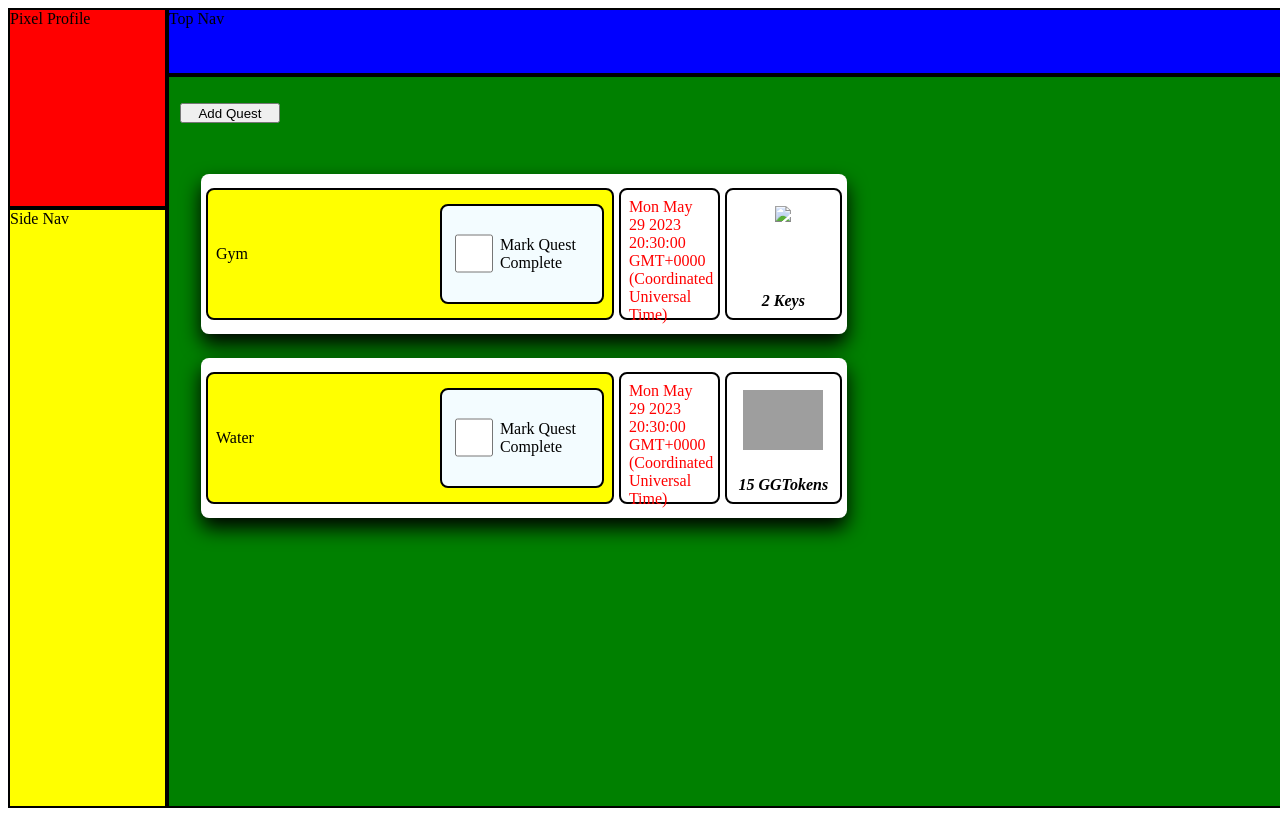
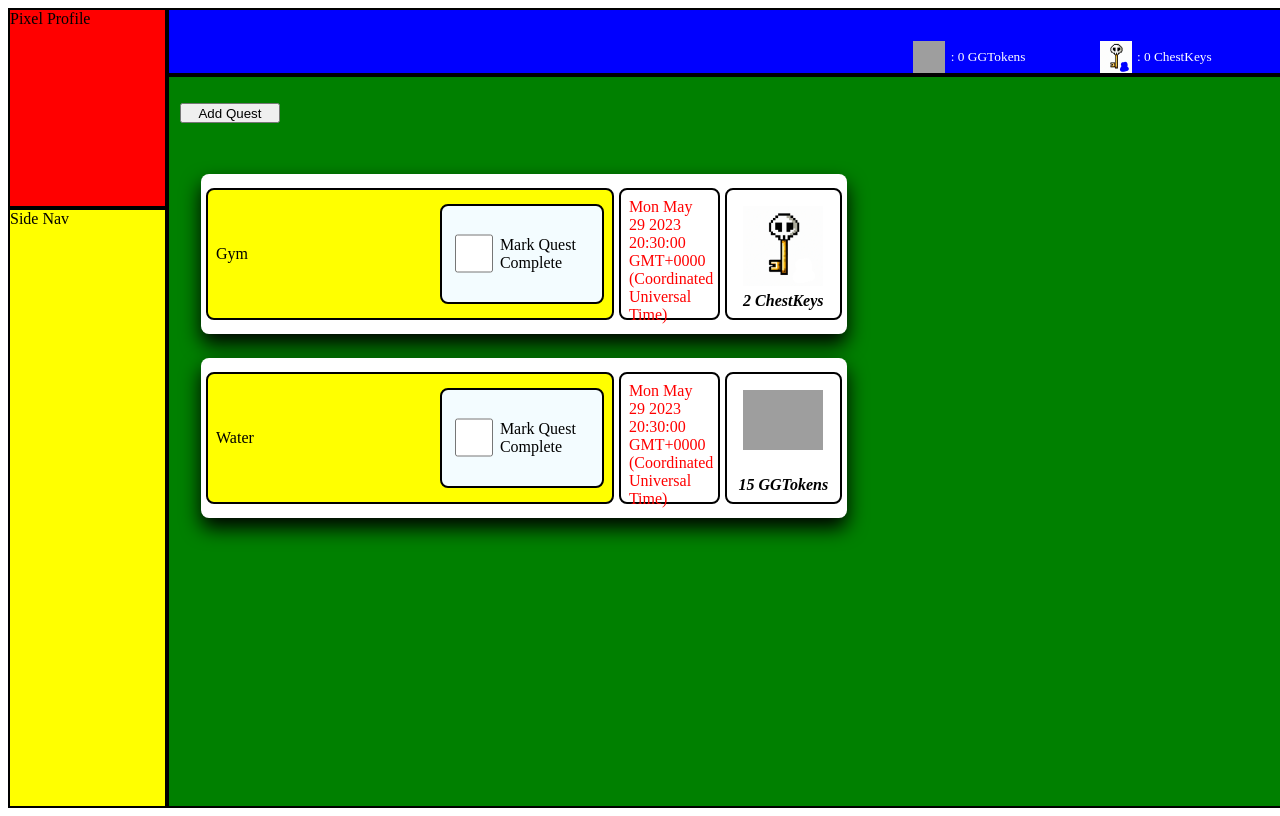
Before and after one commit to NomadiCxac/gachaGrind, a website built with webpack: page index.html in a window 1280 px wide. Built offline with nearby package versions, Linux system fonts and the light colour scheme; grey boxes are pictures that could not be loaded; files whose address does not match are found by name.

Commit message:
Added function to display player current currency to UI

```diff
--- a/index.html
+++ b/index.html
@@ -52,7 +52,16 @@
                 </div>
 
                 <div class="topNav">
-                    Top Nav
+                    <div class="playerCurrencyContainer">
+                        <div class="playerCurrency" id="GGTokensContainer">
+                            <img class="topNavCurrencyImage" src ="images/GGToken.png">
+                        </div>
+                        <div class="playerCurrency" id="ChestKeysContainer">
+                            <img class="topNavCurrencyImage" src="images/ChestKey.png">
+                        </div>
+                    </div>
+
+
                 </div>
 
                 <div class="sideNav">
--- a/src/currencyFunctions.js
+++ b/src/currencyFunctions.js
@@ -1,12 +1,10 @@
 import GGTokenImage from "./images/GGToken.png"
-import KeyImage from "./images/Key.png"
+import ChestKeyImage from "./images/ChestKey.png"
 
-
-const validCurrencies = ["GGTokens", "Keys"]
-
+const validCurrencies = ["GGTokens", "ChestKeys"]
 const currencyImages = {
     GGTokens: GGTokenImage,
-    Keys: KeyImage
+    ChestKeys: ChestKeyImage
 };
 
 export const rewardUtilities = {
@@ -17,7 +15,6 @@ export const rewardUtilities = {
         const rewardType = quest.reward.type;
 
         if (validCurrencies.includes(rewardType)) {
-            console.log(GGTokenImage )
             return currencyImages[rewardType];
         }
 
@@ -25,6 +22,17 @@ export const rewardUtilities = {
     return null;
   }
 };
+
+export function displayPlayerCurrentCurrency (currencyContainer) {
+    for (let index in currencyContainer) {
+        let currencyInterface = document.querySelector(`#${currencyContainer[index].type}Container`);
+        let currencyAmount = document.createElement("div");
+        currencyAmount.textContent = (`: ${currencyContainer[index].amount} ${currencyContainer[index].type}`);
+        currencyAmount.classList.add("currencyAmountUserInterface");
+        currencyAmount.setAttribute("id", `${currencyContainer[index].type}UserInterface`);
+        currencyInterface.appendChild(currencyAmount);
+    }
+}
 
 
 export function currencyAggregator (currencyContainer, currentQuest) {
--- a/src/index.js
+++ b/src/index.js
@@ -5,13 +5,12 @@ import { displayFormModal, closeFormModal } from "./modalfunctions.js";
 import dueDate from "./dueDate.js";
 import getObjective from "./getObjective.js";
 import currencyAggregator from "./currencyAggregator.js";
-import GGTokens from "../src/images/GGToken.png"
-import Keys from "../src/images/ChestKey.png"
+import { displayPlayerCurrentCurrency } from './currencyFunctions';
 
 
 // Globally Scoped Variables
 let currentQuestList = [];
-let currencyContainer = [new Currency("GGTokens", 0), new Currency("Keys", 0)]
+let currencyContainer = [new Currency("GGTokens", 0), new Currency("ChestKeys", 0)]
 var currentDate = new Date();
 var year = currentDate.getFullYear();
 var month = String(currentDate.getMonth() + 1).padStart(2, '0');
@@ -23,20 +22,22 @@ questForm.setAttribute("value", formattedDate);
 
 
 // test cases
-let gymTask = new Quest(getObjective("Gym"), dueDate(20, 30, 0), false, new Currency("Keys", 2));
+let gymTask = new Quest(getObjective("Gym"), dueDate(20, 30, 0), false, new Currency("ChestKeys", 2));
 let waterTask = new Quest(getObjective("Water"), dueDate(20, 30, 0), false, new Currency("GGTokens", 15));
 addQuest(currentQuestList, gymTask);
 addQuest(currentQuestList, waterTask);
 (currencyAggregator(currencyContainer, gymTask));
 (currencyAggregator(currencyContainer, waterTask));
 createAndDisplayQuestCards(currentQuestList);
-
+console.log(currentQuestList);
 
 // Event Listener to Open Quest Creation Modal
 let addQuestButtonClicked = document.querySelector("button#addQuestButton")
 addQuestButtonClicked.addEventListener("click", function () {
     displayFormModal();
 })
+
+displayPlayerCurrentCurrency(currencyContainer);
 
 
 // Event Listener to Add Quest to Quest List and Display
--- a/src/styles.css
+++ b/src/styles.css
@@ -1,3 +1,4 @@
+
 /* Main Container CSS Below */
 .appContainer {
     display: grid;
@@ -15,6 +16,10 @@
 }
 
 .topNav {
+    display: flex;
+    align-items: flex-end;
+    justify-content: flex-end;
+    color: white;
     grid-column: 2;
     grid-row: 1;
     background-color: blue;
@@ -140,3 +145,28 @@
     font-weight: 800;
     font-style: italic;
 }
+
+/* Top Nav CSS Starts Here */
+
+.playerCurrencyContainer {
+    display: flex;
+    width: 40%;
+    align-items: center;
+    justify-content: space-evenly;
+}
+
+.playerCurrency {
+    display: flex;
+    align-items: center;
+    width: 7em;
+    justify-content: space-between;
+}
+
+.topNavCurrencyImage {
+    width: 32px;
+    height: 32px;
+}
+
+.currencyAmountUserInterface {
+    font-size: smaller;
+}
```
Also changed, not shown: dist/images/Key.png (deleted), dist/index.html, dist/main.bundle.css, dist/main.bundle.js.
